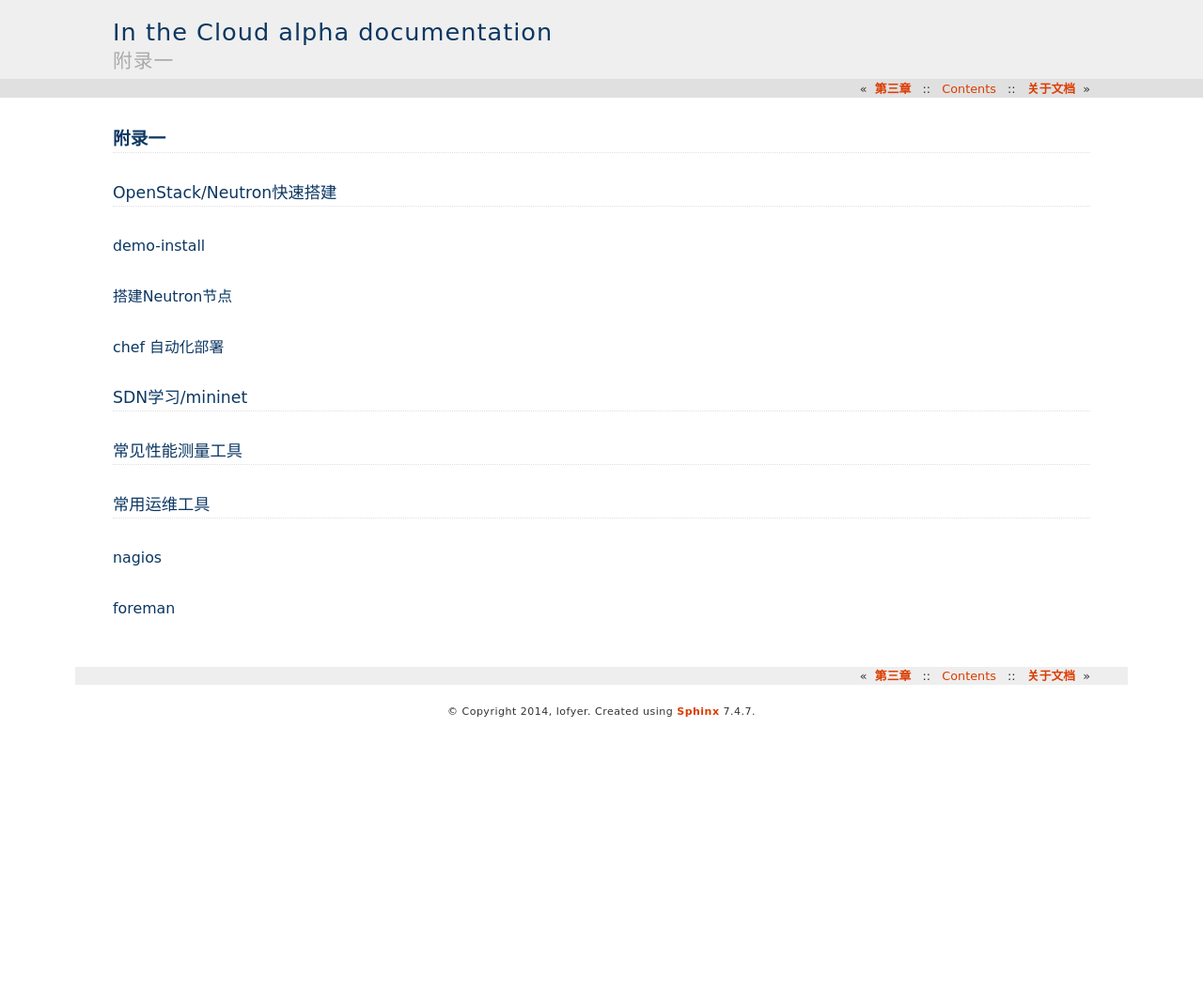
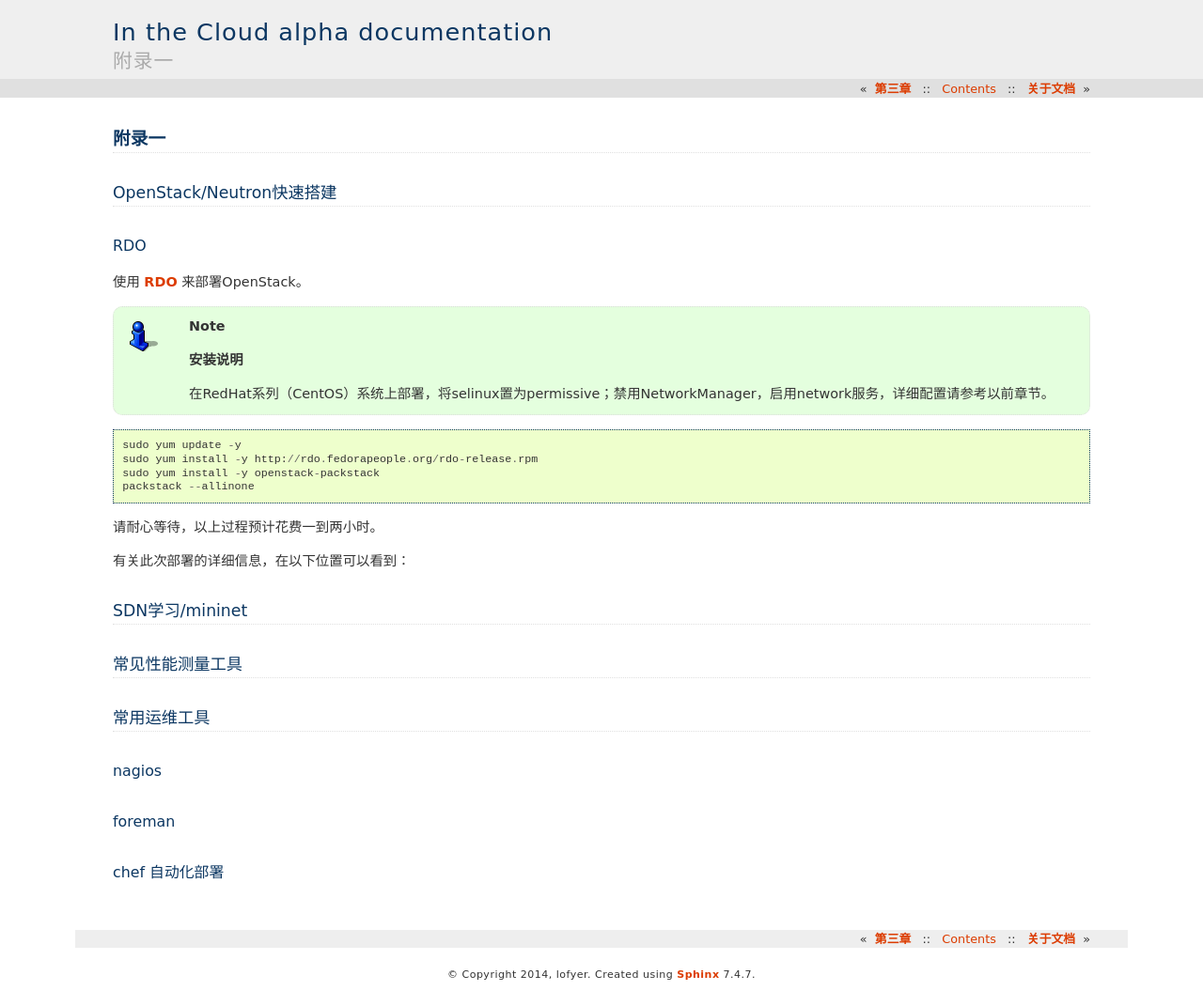
Before and after one commit to lofyer/InTheCloud, a Sphinx documentation site: the page built from source/posts/appendix01.rst, in a window 1280 px wide. Shown: the whole page at 94% size. Built offline with Sphinx 7.4.7, drawn with Linux system fonts in a browser that asks for light colours; formulas are drawn with MathJax 3; before the commit the page ends 900 px from its top, so only the background shows below that.

Commit message:
RDP添加

```diff
--- a/source/posts/appendix01.rst
+++ b/source/posts/appendix01.rst
@@ -6,14 +6,25 @@
 OpenStack/Neutron快速搭建
 --------------------------
 
-demo-install
--------------
+RDO
+----
 
-搭建Neutron节点
----------------
+使用 `RDO <http://openstack.redhat.com/Main_Page>`_ 来部署OpenStack。
 
-chef 自动化部署
-----------------
+.. note:: **安装说明**
+
+    在RedHat系列（CentOS）系统上部署，将selinux置为permissive；禁用NetworkManager，启用network服务，详细配置请参考以前章节。
+
+.. code::
+
+    sudo yum update -y
+    sudo yum install -y http://rdo.fedorapeople.org/rdo-release.rpm
+    sudo yum install -y openstack-packstack
+    packstack --allinone
+
+请耐心等待，以上过程预计花费一到两小时。
+
+有关此次部署的详细信息，在以下位置可以看到：
 
 ----------------
 SDN学习/mininet
@@ -32,3 +43,6 @@ nagios
 
 foreman
 --------
+
+chef 自动化部署
+----------------
```
Also changed, not shown: source/TODO.rst (+2 -8 lines).
